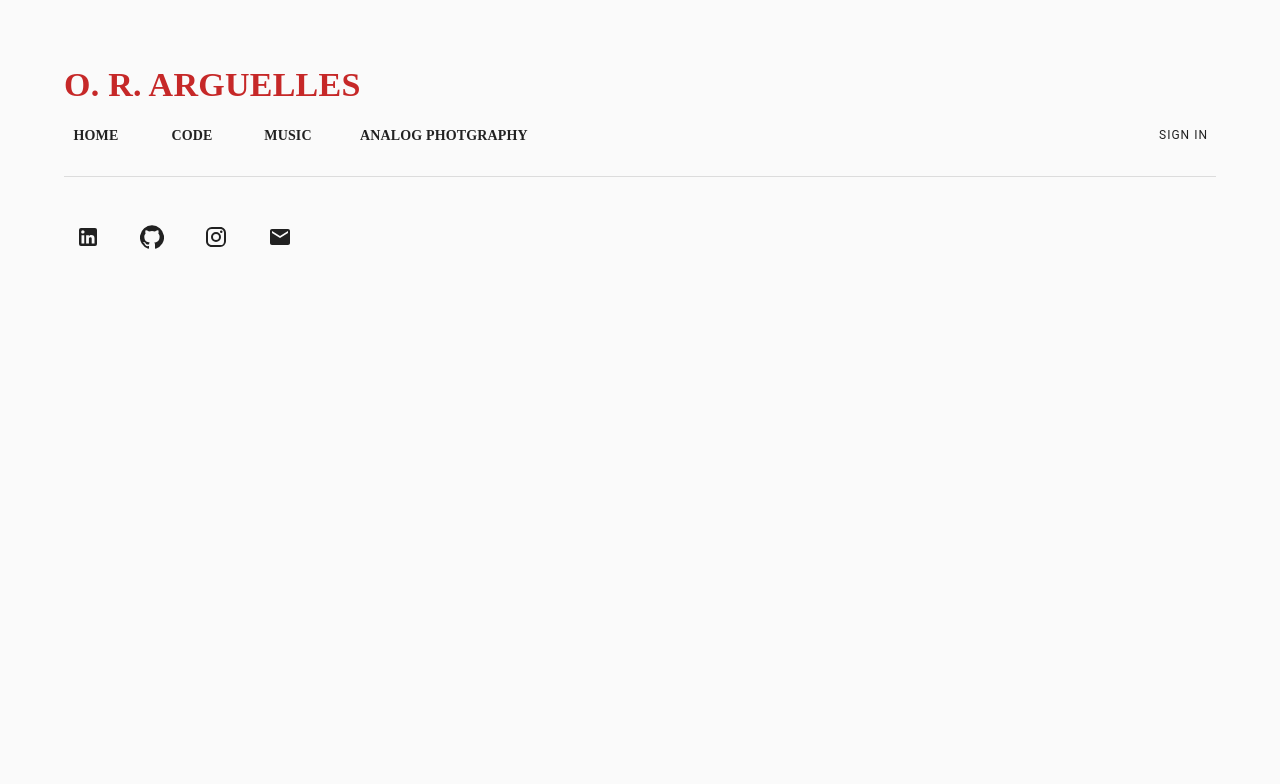
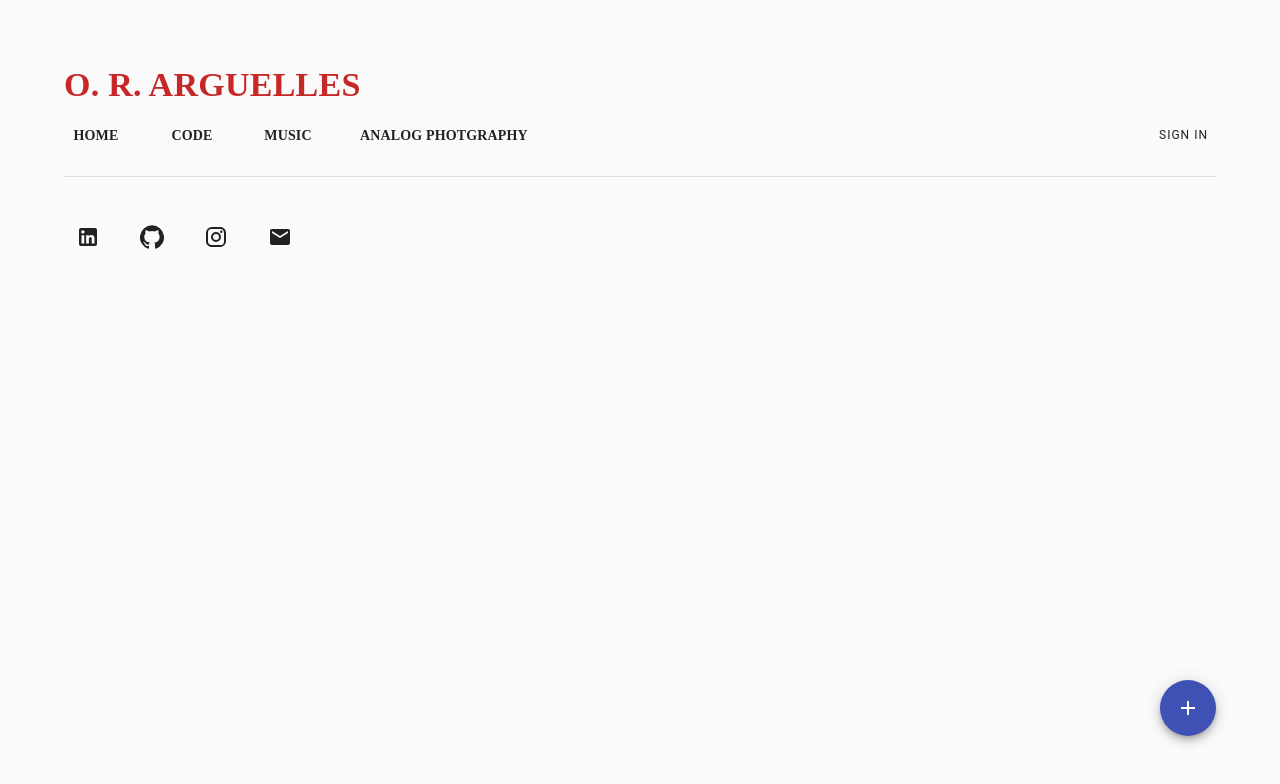
Before and after one commit to rylanarguelles/portfolio, a React (Create React App) app: page /home in a window 1280 px wide. Shown: the top 784 px of the page. Built offline with nearby package versions, Linux system fonts and the light colour scheme.

Commit message:
Add admin speed dial to pages

```diff
--- a/src/pages/Code/index.jsx
+++ b/src/pages/Code/index.jsx
@@ -1,5 +1,6 @@
 import React from 'react';
 import { inject, observer } from 'mobx-react';
+import AdminSpeedDial from '../../components/reusable/AdminSpeedDial';
 import EmptyState from '../../components/reusable/EmptyState';
 import Grid from '@material-ui/core/Grid';
 import ProjectCard from './components/ProjectCard';
@@ -63,6 +64,7 @@ class Code extends React.Component {
                     </Grid>
                 )}
                 {items.length === 0 && <EmptyState />}
+                <AdminSpeedDial />
             </React.Fragment>
         );
     }
--- a/src/pages/Home/index.jsx
+++ b/src/pages/Home/index.jsx
@@ -1,5 +1,6 @@
 import React from 'react';
 import { inject, observer } from 'mobx-react';
+import AdminSpeedDial from '../../components/reusable/AdminSpeedDial';
 import Grid from '@material-ui/core/Grid';
 import Education from './components/Education';
 import Links from './components/Links';
@@ -28,6 +29,7 @@ class Home extends React.Component {
                 <Grid item>
                     <Links />
                 </Grid>
+                <AdminSpeedDial />
             </Grid>
         );
     }
--- a/src/pages/Music/index.jsx
+++ b/src/pages/Music/index.jsx
@@ -1,5 +1,6 @@
 import React from 'react';
 import { inject, observer } from 'mobx-react';
+import AdminSpeedDial from '../../components/reusable/AdminSpeedDial';
 import EmptyState from '../../components/reusable/EmptyState';
 import Grid from '@material-ui/core/Grid';
 import SongCard from './components/SongCard';
@@ -61,6 +62,7 @@ class Music extends React.Component {
                     </Grid>
                 )}
                 {items.length === 0 && <EmptyState />}
+                <AdminSpeedDial />
             </React.Fragment>
         );
     }
```
